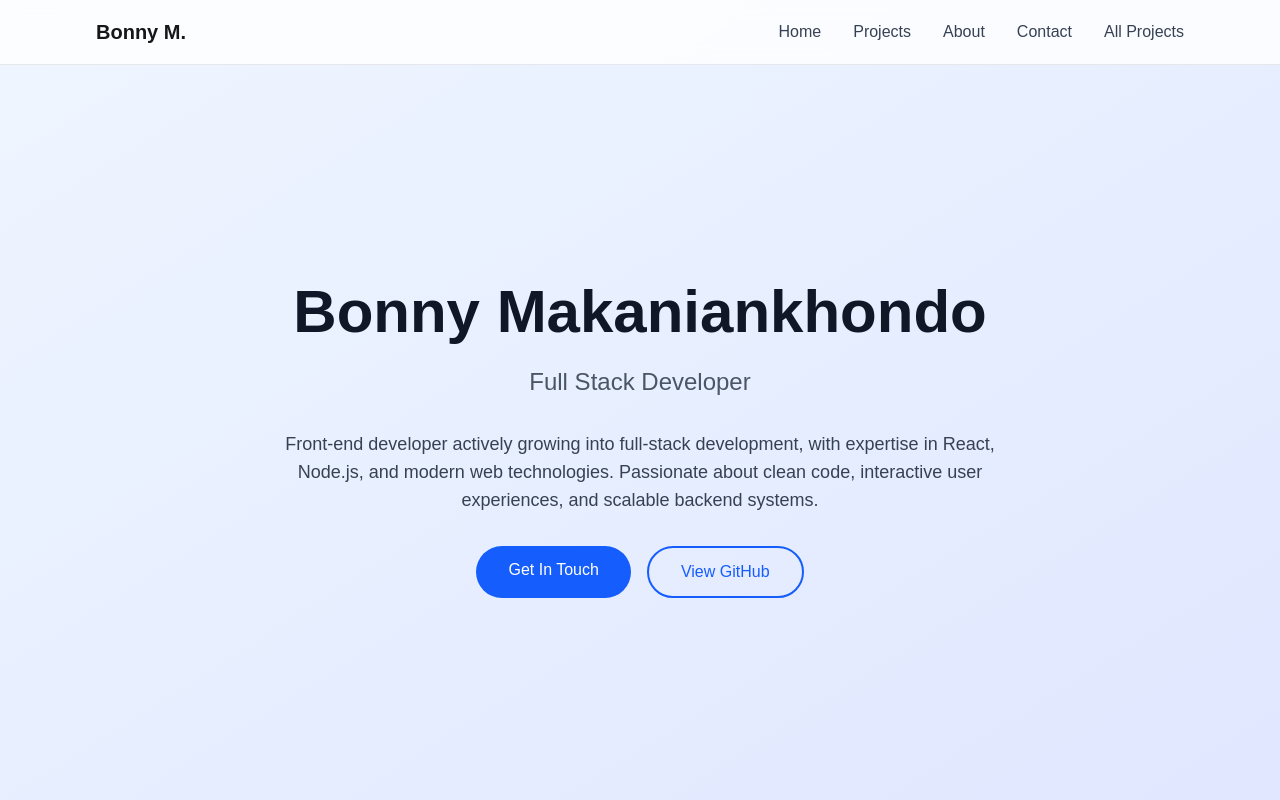
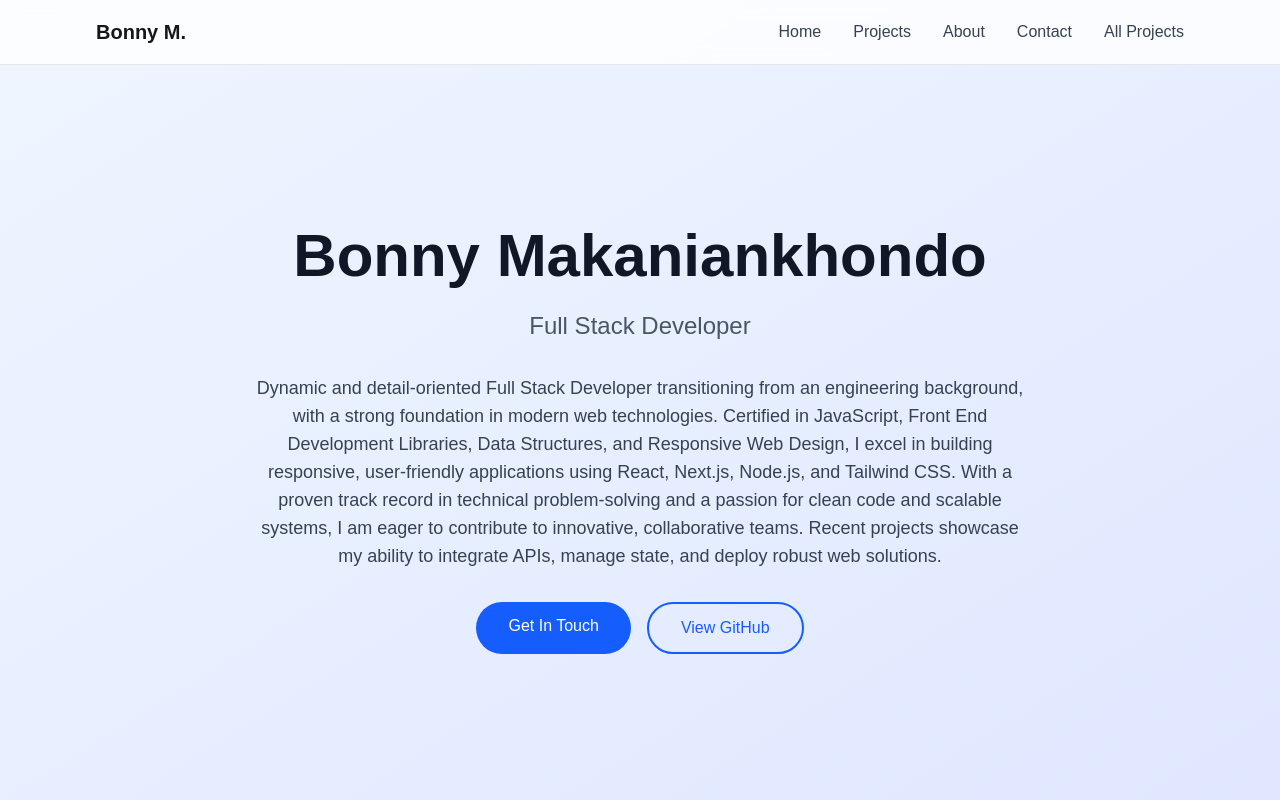
Before and after one commit to bonny2long/portfolio, a Next.js app: page / in a window 1280 px wide. Shown: the top 800 px of the page. Built offline with nearby package versions, Linux system fonts and the light colour scheme.

Commit message:
Update HeroSection.tsx
Updated my job discription

```diff
--- a/src/components/HeroSection.tsx
+++ b/src/components/HeroSection.tsx
@@ -14,8 +14,7 @@ export default function HeroSection() {
             Full Stack Developer
           </h2>
           <p className="text-lg text-gray-700 max-w-3xl mx-auto mb-8">
-            Front-end developer actively growing into full-stack development, with expertise in React, Node.js, and modern web technologies.
-            Passionate about clean code, interactive user experiences, and scalable backend systems.
+           Dynamic and detail-oriented Full Stack Developer transitioning from an engineering background, with a strong foundation in modern web technologies. Certified in JavaScript, Front End Development Libraries, Data Structures, and Responsive Web Design, I excel in building responsive, user-friendly applications using React, Next.js, Node.js, and Tailwind CSS. With a proven track record in technical problem-solving and a passion for clean code and scalable systems, I am eager to contribute to innovative, collaborative teams. Recent projects showcase my ability to integrate APIs, manage state, and deploy robust web solutions.
           </p>
           <div className="flex flex-col sm:flex-row gap-4 justify-center">
             <a
```
